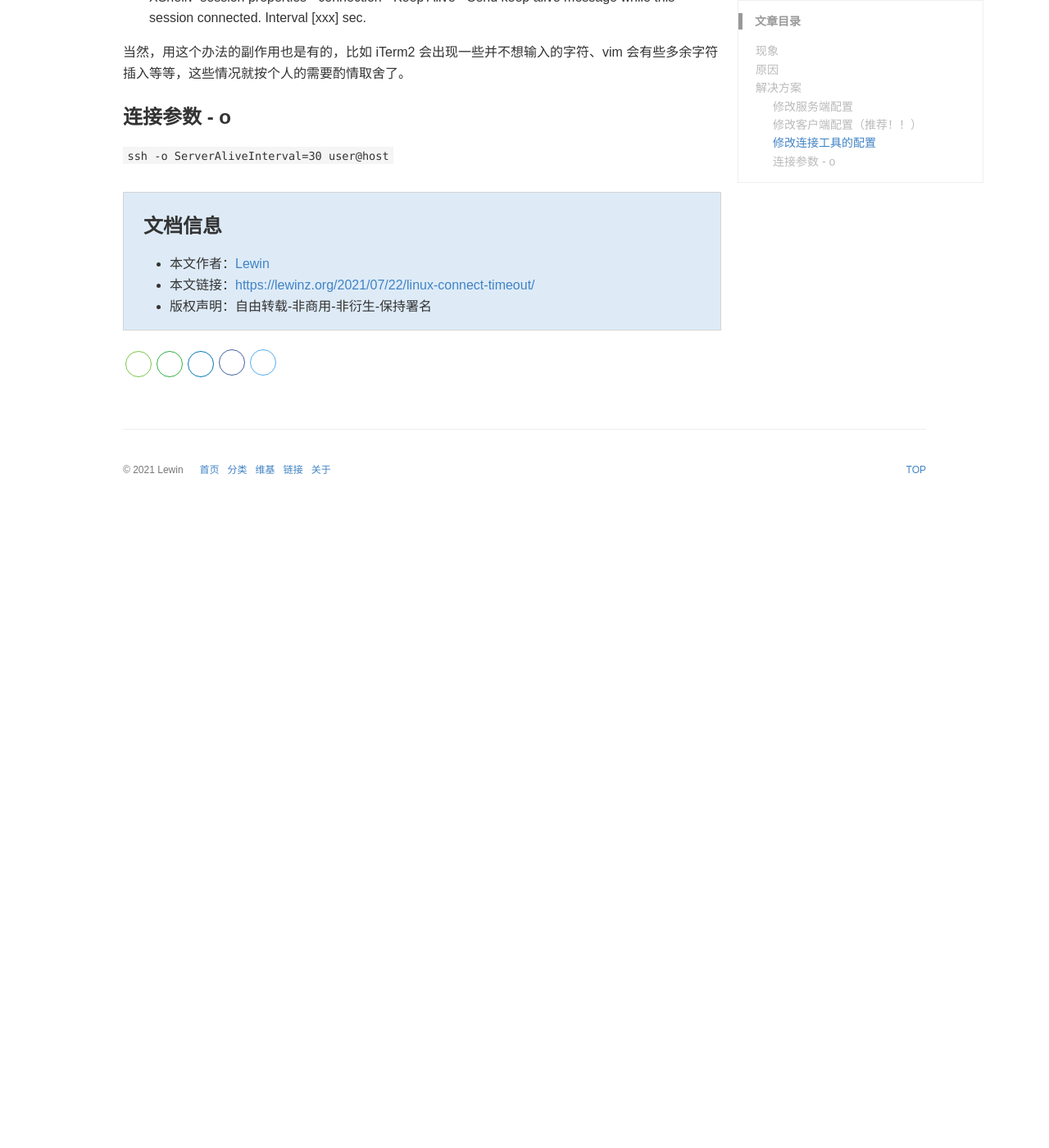
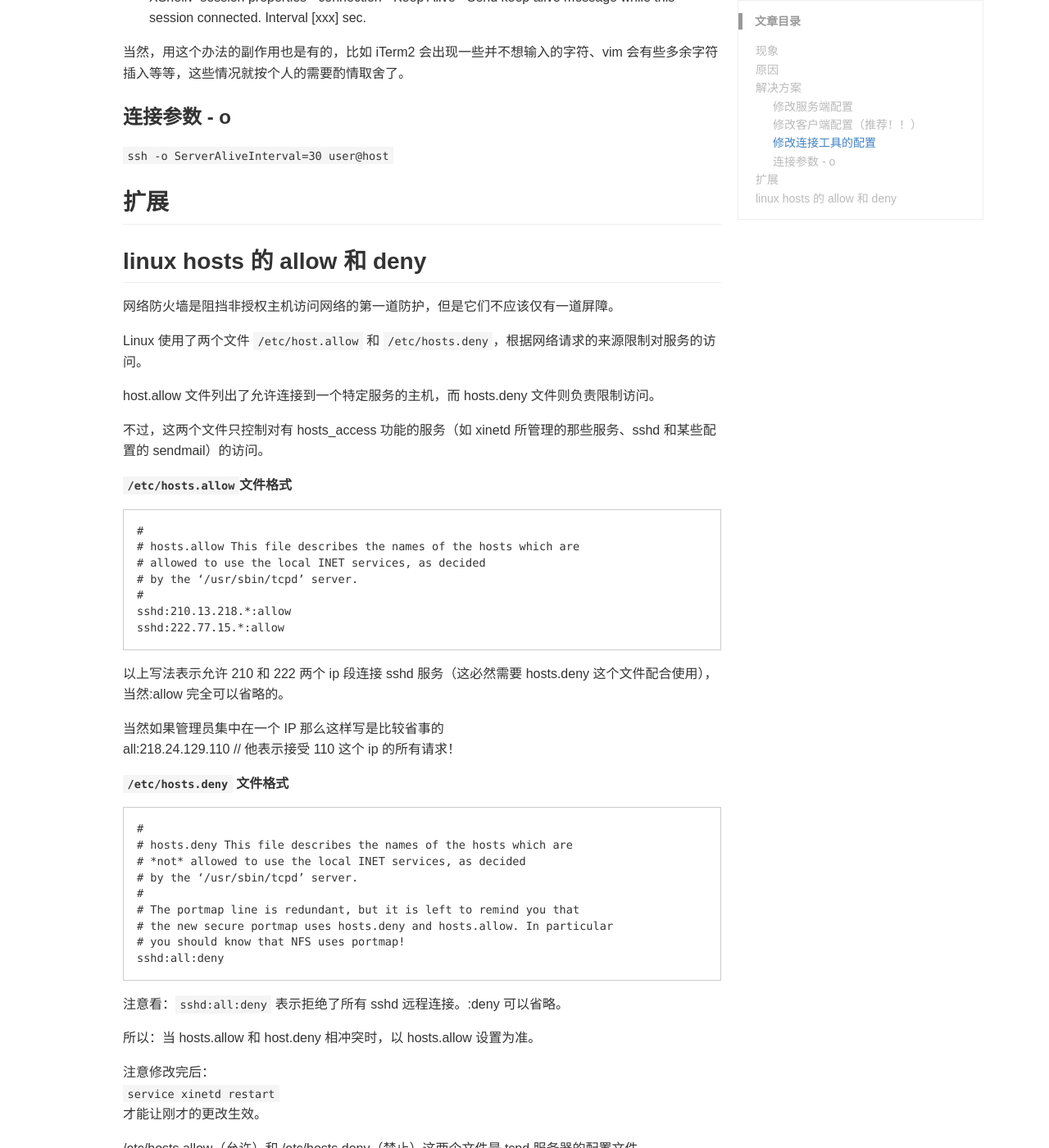
Before and after one commit to Lewinz/lewinz.github.io, a Jekyll site: the page built from _posts/2021-07-22-linux-connect-timeout.md, in a window 1280 px wide and 1400 px high, scrolled down 1673 px. Shown: the whole window at 82% size. Built offline with Jekyll 4.4.1, drawn with Linux system fonts in a browser that asks for light colours; some web fonts are replaced; comment, search, counter and statistics services are not loaded; a style sheet for code colours, icons or effects is not loaded; before the commit the page ends 2303 px from its top, so only the background shows below that; some of the changed text lies outside the part shown.

Commit message:
update linux ssh detail

````diff
--- a/_posts/2021-07-22-linux-connect-timeout.md
+++ b/_posts/2021-07-22-linux-connect-timeout.md
@@ -57,3 +57,61 @@ Host * #表示需要启用该规则的服务端（域名或 ip）
 
 ### 连接参数 - o
 `ssh -o ServerAliveInterval=30 user@host`
+
+## 扩展
+## linux hosts 的 allow 和 deny
+网络防火墙是阻挡非授权主机访问网络的第一道防护，但是它们不应该仅有一道屏障。
+
+Linux 使用了两个文件 `/etc/host.allow` 和 `/etc/hosts.deny`，根据网络请求的来源限制对服务的访问。
+
+host.allow 文件列出了允许连接到一个特定服务的主机，而 hosts.deny 文件则负责限制访问。
+
+不过，这两个文件只控制对有 hosts_access 功能的服务（如 xinetd 所管理的那些服务、sshd 和某些配置的 sendmail）的访问。
+
+**`/etc/hosts.allow`文件格式**
+``` sh
+#
+# hosts.allow This file describes the names of the hosts which are
+# allowed to use the local INET services, as decided
+# by the ‘/usr/sbin/tcpd’ server.
+#
+sshd:210.13.218.*:allow
+sshd:222.77.15.*:allow
+```
+以上写法表示允许 210 和 222 两个 ip 段连接 sshd 服务（这必然需要 hosts.deny 这个文件配合使用），当然:allow 完全可以省略的。
+
+当然如果管理员集中在一个 IP 那么这样写是比较省事的
+all:218.24.129.110 // 他表示接受 110 这个 ip 的所有请求！
+
+**`/etc/hosts.deny` 文件格式**
+``` sh
+#
+# hosts.deny This file describes the names of the hosts which are
+# *not* allowed to use the local INET services, as decided
+# by the ‘/usr/sbin/tcpd’ server.
+#
+# The portmap line is redundant, but it is left to remind you that
+# the new secure portmap uses hosts.deny and hosts.allow. In particular
+# you should know that NFS uses portmap!
+sshd:all:deny
+```
+注意看：`sshd:all:deny` 表示拒绝了所有 sshd 远程连接。:deny 可以省略。
+
+所以：当 hosts.allow 和 host.deny 相冲突时，以 hosts.allow 设置为准。
+
+注意修改完后：
+`service xinetd restart`
+才能让刚才的更改生效。
+
+/etc/hosts.allow（允许）和 /etc/hosts.deny（禁止）这两个文件是 tcpd 服务器的配置文件
+tcpd 服务器可以控制外部 IP 对本机服务的访问
+linux 系统会先检查 /etc/hosts.deny 规则，再检查 /etc/hosts.allow 规则，如果有冲突 按 /etc/hosts.allow 规则处理
+
+比如：
+1. 禁止所有 ip 访问 linux 的 ssh 功能
+可以在 /etc/hosts.deny 添加一行 sshd:all:deny
+
+2. 禁止某一个 ip（192.168.11.112）访问 ssh 功能
+可以在 /etc/hosts.deny 添加一行 sshd:192.168.11.112
+
+3. 如果在 /etc/hosts.deny 和 /etc/hosts.allow 同时 有 sshd:192.168.11.112 规则，则 192.168.11.112 可以访问主机的 ssh 服务
````
